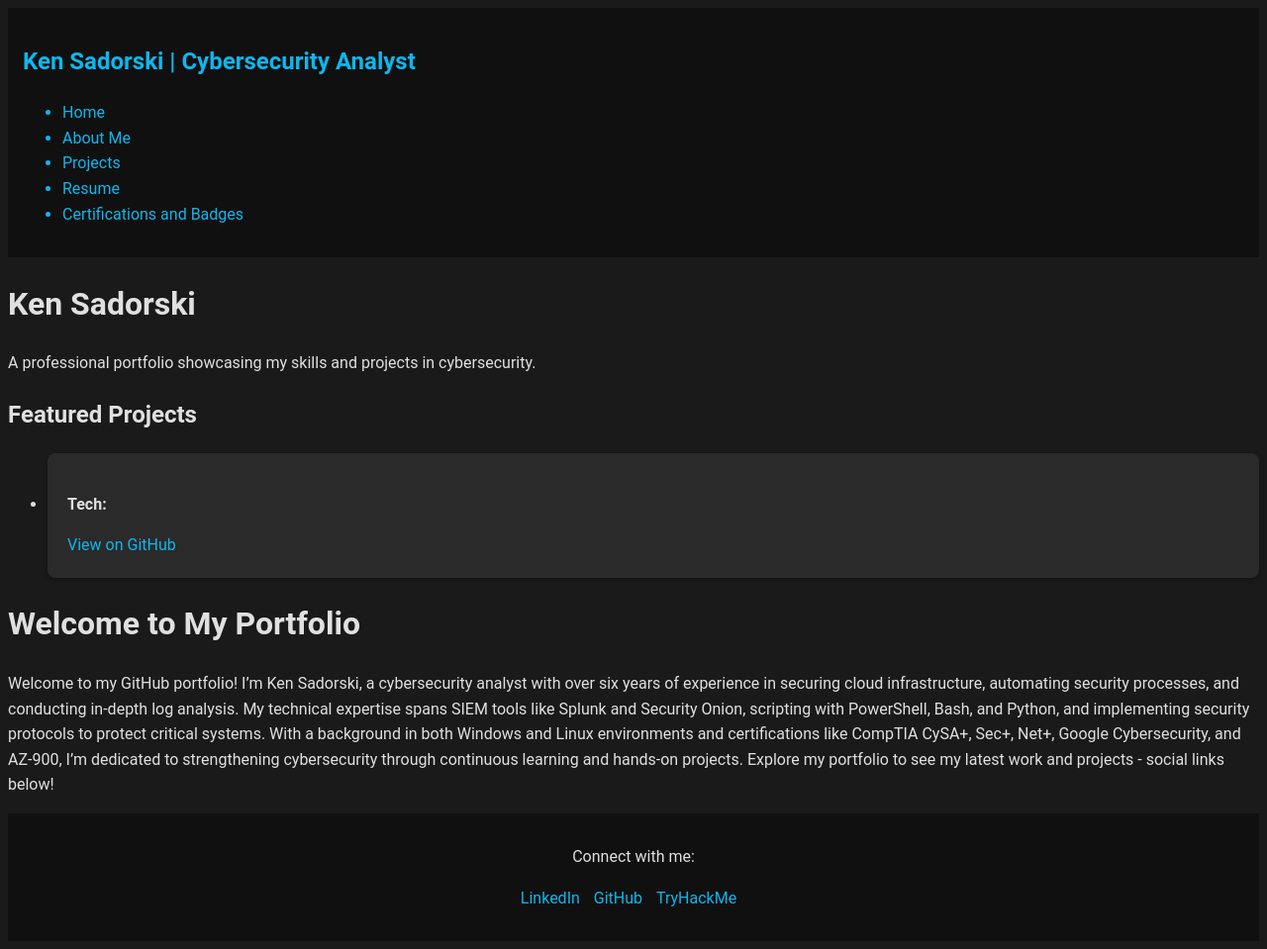
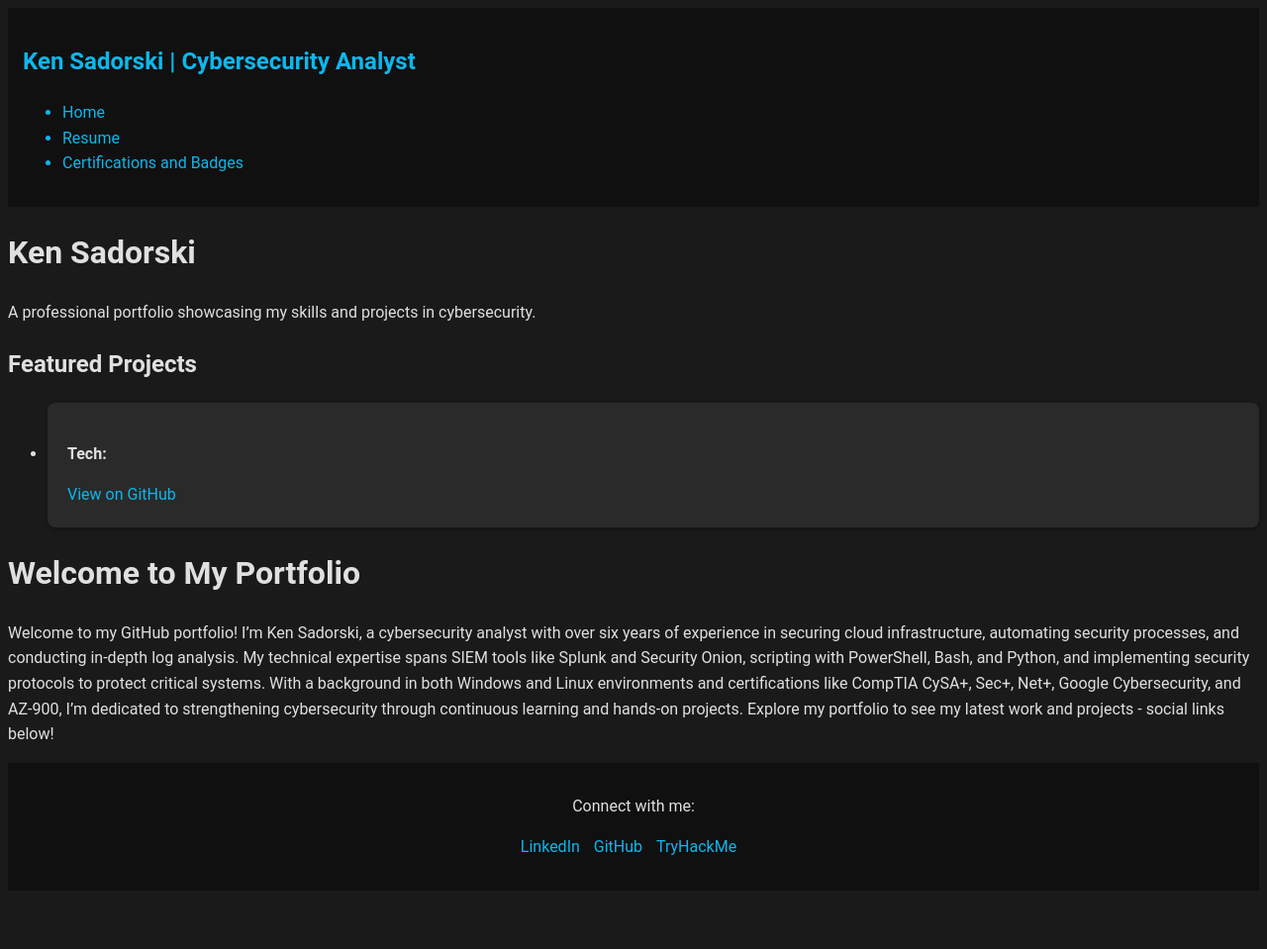
Before and after one commit to KenSadorski/ksadorski.github.io, a Jekyll site: the page built from index.md, in a window 1280 px wide. Shown: the whole page at 99% size. Built offline with Jekyll 4.4.1, drawn with Linux system fonts in a browser that asks for light colours; after the commit the page ends 908 px from its top, so only the background shows below that.

Commit message:
Update sidebar.html

```diff
--- a/_includes/sidebar.html
+++ b/_includes/sidebar.html
@@ -3,8 +3,6 @@
   <nav>
     <ul>
       <li><a href="{{ "/" | relative_url }}">Home</a></li>
-      <li><a href="{{ "/about" | relative_url }}">About Me</a></li>
-      <li><a href="{{ "/projects" | relative_url }}">Projects</a></li>
       <li><a href="{{ "/resume" | relative_url }}">Resume</a></li>
       <li><a href="{{ "/certifications" | relative_url }}">Certifications and Badges</a></li>
     </ul>
```
